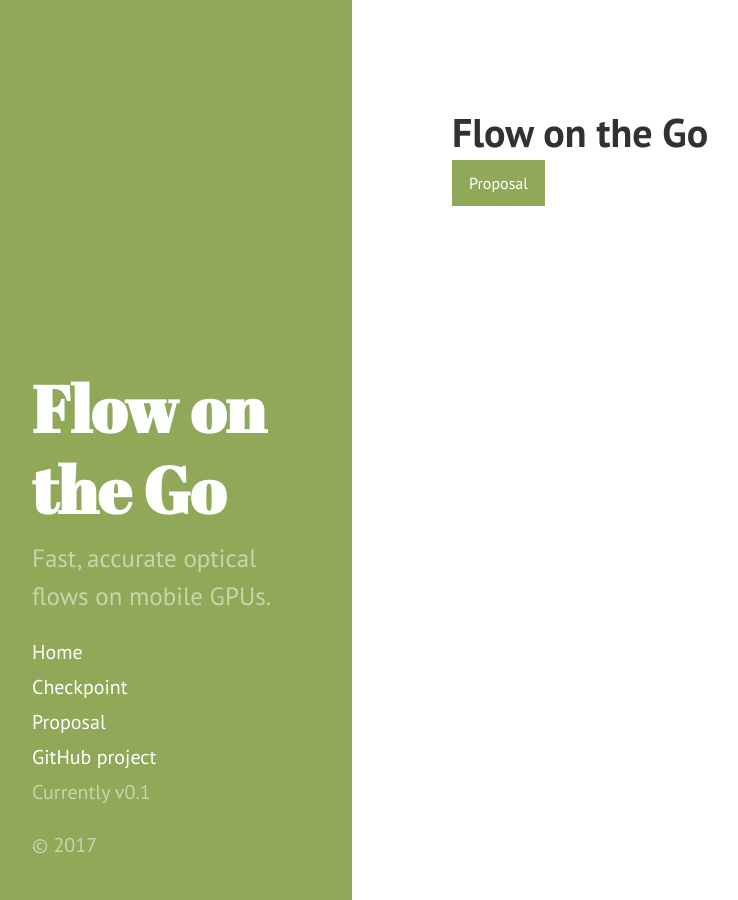
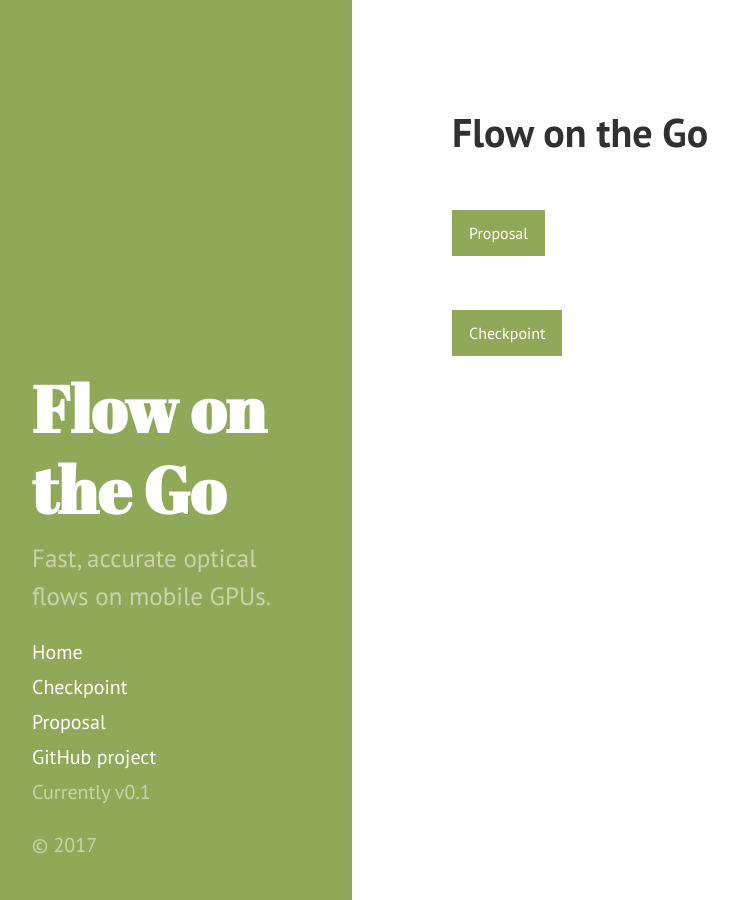
Before and after one commit to zhaorz/FlowOnTheGo, a Jekyll site: the page built from docs/index.md, in a window 1280 px wide. Shown: the whole page, without its empty margins (8-746 px from the left). Built offline with Jekyll 4.4.1, drawn with Linux system fonts in a browser that asks for light colours.

Commit message:
Add checkpoint button

```diff
--- a/docs/index.md
+++ b/docs/index.md
@@ -5,4 +5,10 @@ title: Home
 
 # Flow on the Go
 
+<br>
+
 <a class="btn theme-base-0b" href="{{ site.baseurl }}/proposal">Proposal</a>
+
+<br>
+
+<a class="btn theme-base-0b" href="{{ site.baseurl }}/checkpoint">Checkpoint</a>
```
